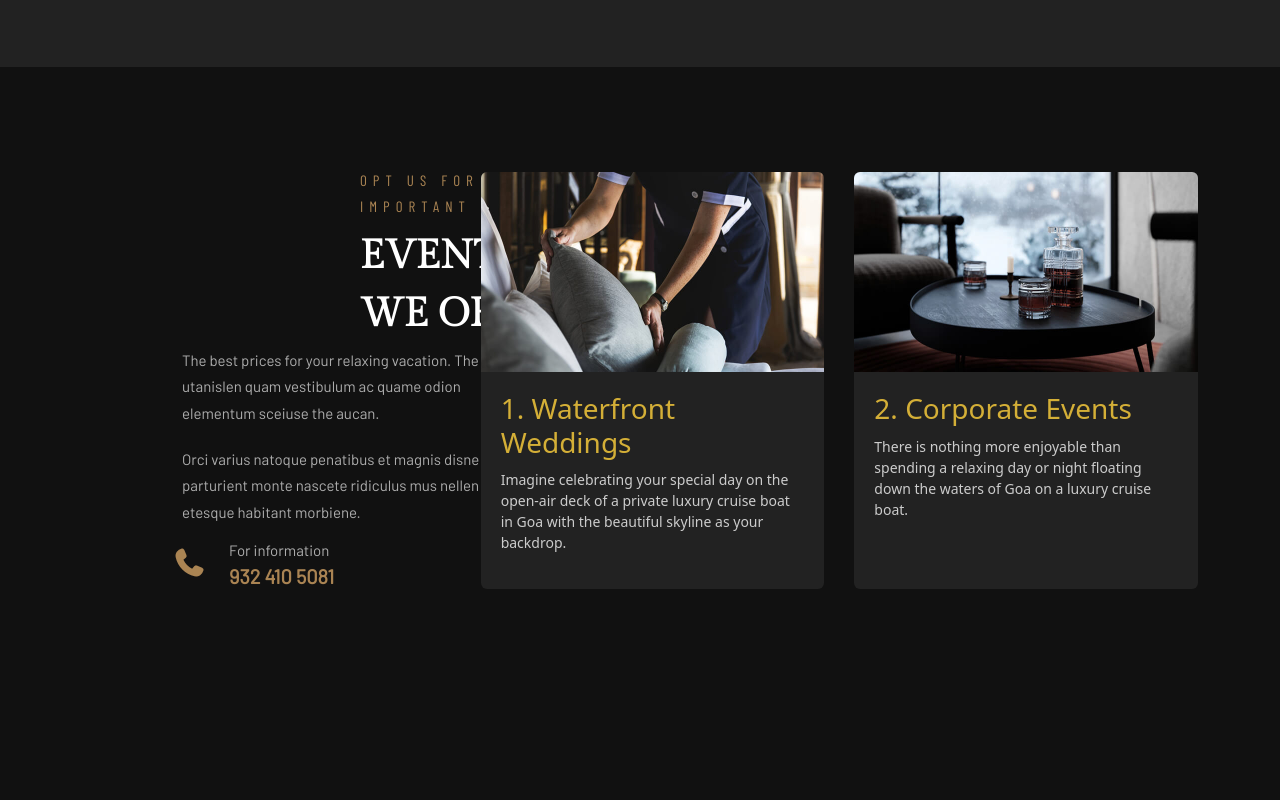
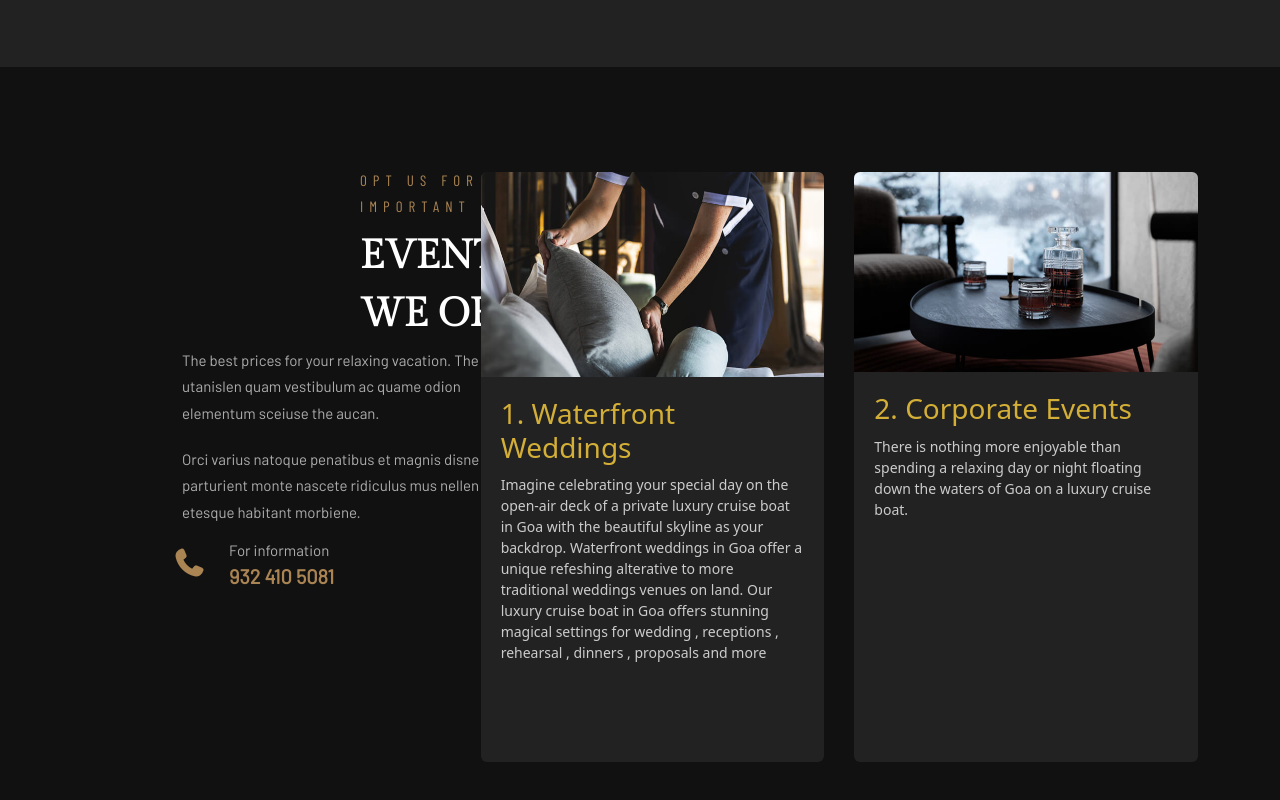
Before and after one commit to Kratagya-Webkorps/nautiamigo-angular, an Angular app: page / in a window 1280 px wide. Shown: the part 4699-5499 px from the top of the page. Built offline with nearby package versions, Linux system fonts and the light colour scheme.

Commit message:
made some changes to events section

```diff
--- a/src/app/events-section-latest/events-section.component.css
+++ b/src/app/events-section-latest/events-section.component.css
@@ -193,3 +193,23 @@ swiper-slide {
   padding-top: 45px;
   box-sizing: border-box; /* ensures padding doesn't change width unexpectedly */
 }
+/* Target the first .event-box in .events-right (left one) */
+.events-right .event-box:first-child {
+  height: 590px;
+  display: flex;
+  flex-direction: column;
+  overflow: hidden;
+  box-sizing: border-box;
+}
+.events-right .event-box:first-child img {
+  width: 100%;
+  height: 205px;
+  object-fit: cover;
+  flex: 0 0 205px;
+}
+.events-right .event-box:first-child .event-text {
+  padding: 20px;
+  flex: 1 1 auto;
+  overflow-y: auto;
+  box-sizing: border-box;
+}
--- a/src/app/events-section-latest/events-section.component.html
+++ b/src/app/events-section-latest/events-section.component.html
@@ -40,6 +40,8 @@
                   Imagine celebrating your special day on the open-air deck of a
                   private luxury cruise boat in Goa with the beautiful skyline
                   as your backdrop.
+                  Waterfront weddings in Goa offer a unique refeshing alterative to more traditional weddings venues on land.
+                  Our luxury cruise boat in Goa offers stunning magical settings for wedding , receptions , rehearsal , dinners , proposals and more
                 </p>
               </div>
             </div>
@@ -91,7 +93,7 @@
 
           <!-- Right Content -->
           <div class="events-right">
-            <div class="event-box">
+            <div class="event-box ">
               <img src="../../assets/img/pricing/1.jpg" alt="Event 1" />
               <div class="event-text">
                 <h3>1. Waterfront Weddings</h3>
@@ -99,6 +101,8 @@
                   Imagine celebrating your special day on the open-air deck of a
                   private luxury cruise boat in Goa with the beautiful skyline
                   as your backdrop.
+                  Waterfront weddings in Goa offer a unique refeshing alterative to more traditional weddings venues on land.
+                  Our luxury cruise boat in Goa offers stunning magical settings for wedding , receptions , rehearsal , dinners , proposals and more
                 </p>
               </div>
             </div>
@@ -157,6 +161,8 @@
                   Imagine celebrating your special day on the open-air deck of a
                   private luxury cruise boat in Goa with the beautiful skyline
                   as your backdrop.
+                  Waterfront weddings in Goa offer a unique refeshing alterative to more traditional weddings venues on land.
+                  Our luxury cruise boat in Goa offers stunning magical settings for wedding , receptions , rehearsal , dinners , proposals and more
                 </p>
               </div>
             </div>
```
